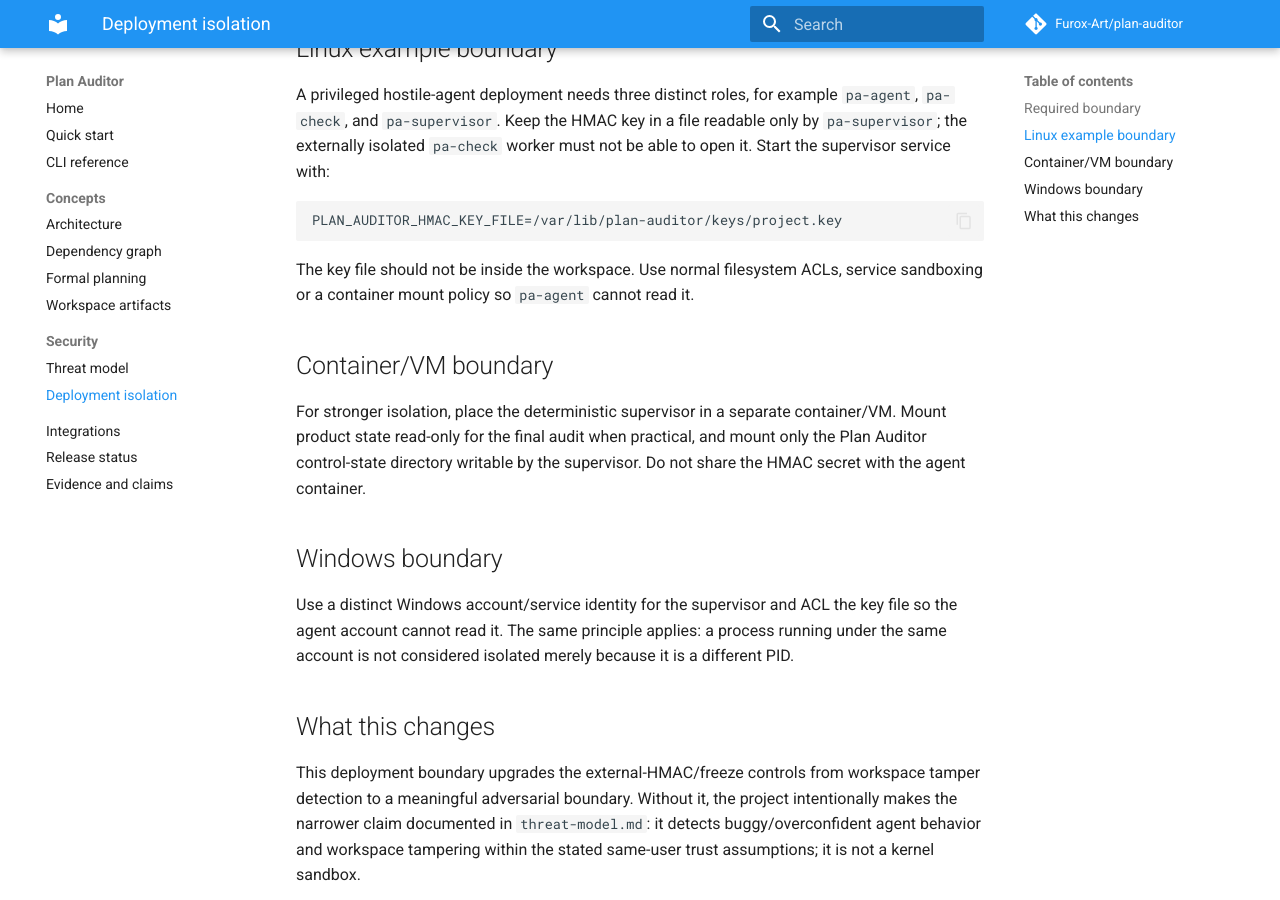
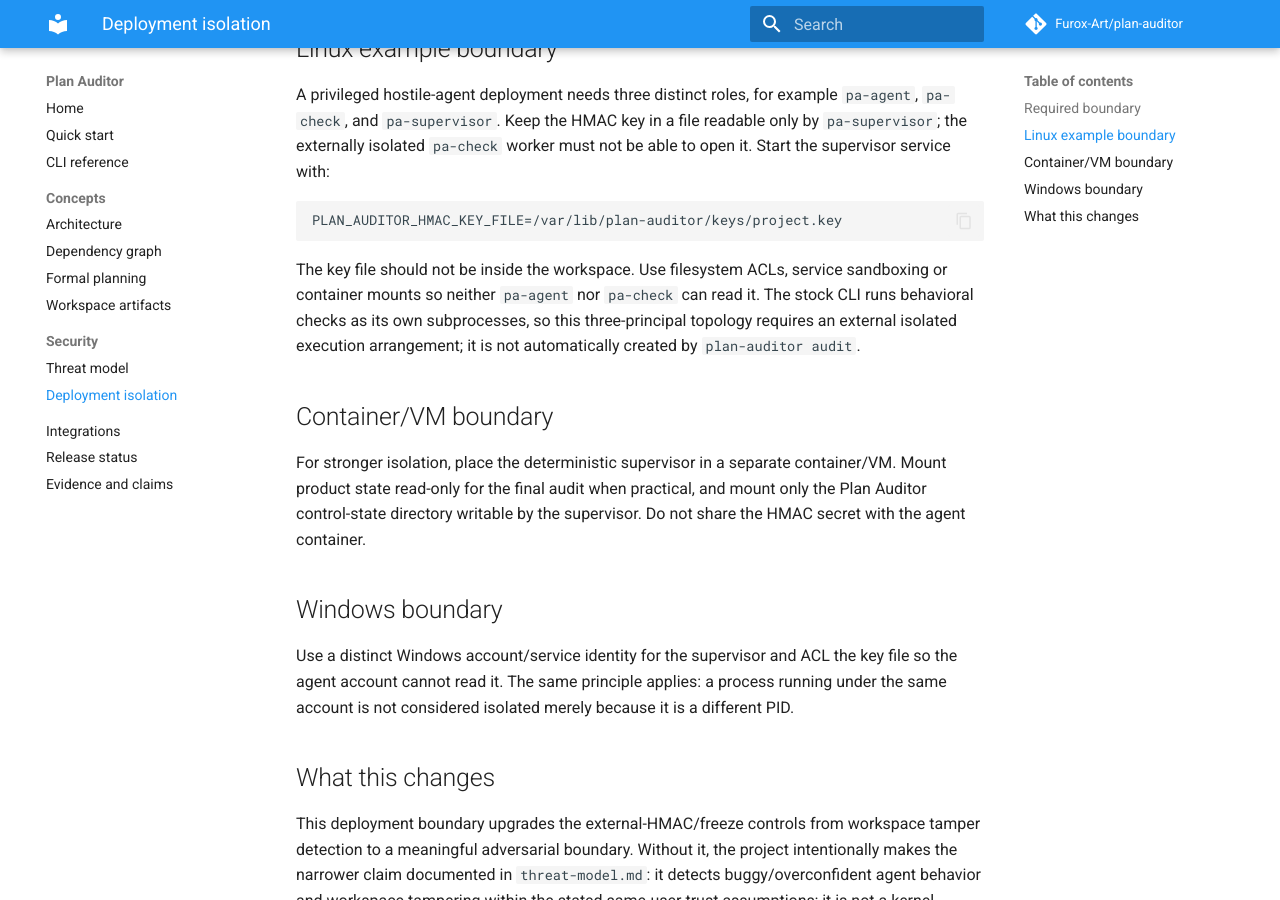
Before and after one commit to Furox-Art/plan-auditor, an MkDocs documentation site: the page built from docs/deployment-isolation.md, in a window 1280 px wide and 900 px high, scrolled down 940 px. Built offline with MkDocs 1.6.1 and Material for MkDocs 9.7.7, drawn with Linux system fonts in a browser that asks for light colours; comment, search, counter and statistics services are not loaded.

Commit message:
Warn that stock CLI does not enforce a separate check identity

````diff
--- a/docs/deployment-isolation.md
+++ b/docs/deployment-isolation.md
@@ -40,8 +40,11 @@ must not be able to open it. Start the supervisor service with:
 PLAN_AUDITOR_HMAC_KEY_FILE=/var/lib/plan-auditor/keys/project.key
 ```
 
-The key file should not be inside the workspace. Use normal filesystem ACLs,
-service sandboxing or a container mount policy so `pa-agent` cannot read it.
+The key file should not be inside the workspace. Use filesystem ACLs, service
+sandboxing or container mounts so neither `pa-agent` nor `pa-check` can read
+it. The stock CLI runs behavioral checks as its own subprocesses, so this
+three-principal topology requires an external isolated execution arrangement;
+it is not automatically created by `plan-auditor audit`.
 
 ## Container/VM boundary
 
````
